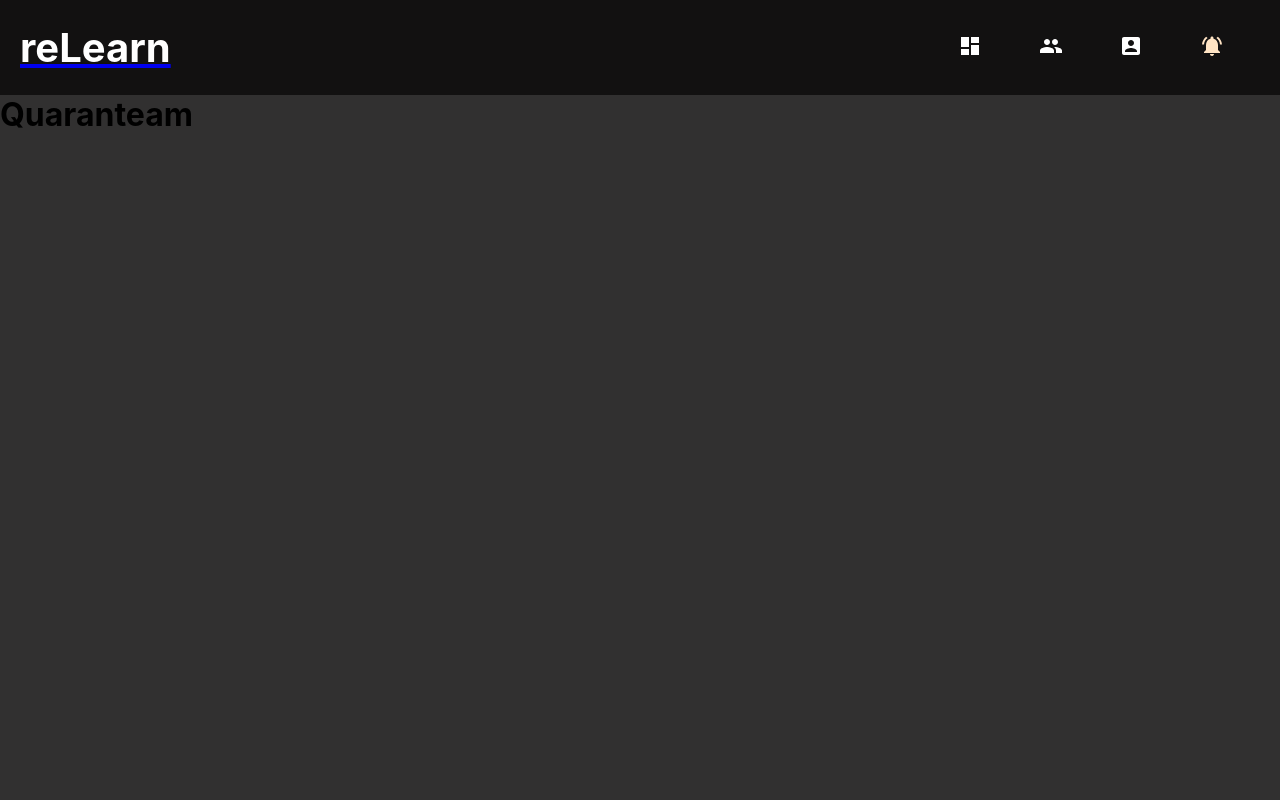
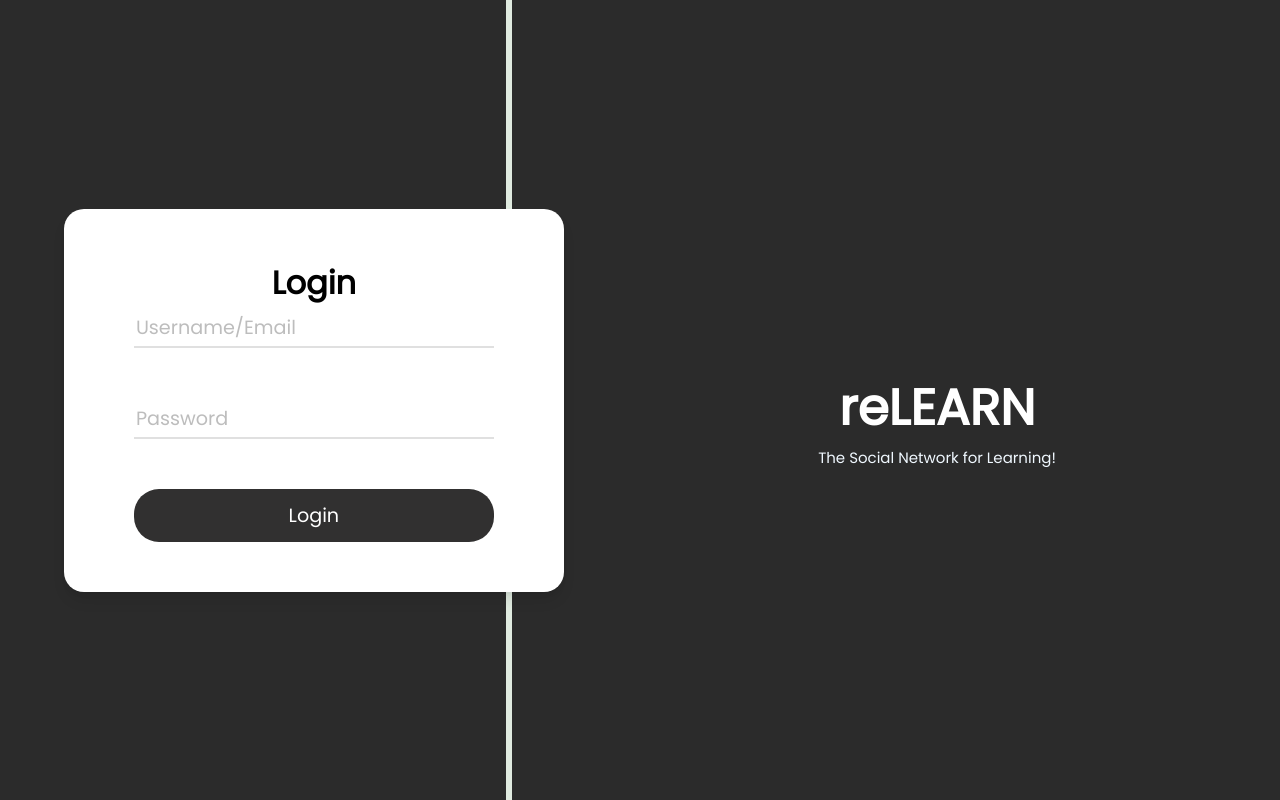
Before and after one commit to RIT3shSapata/Ingenius-2020, a React (Create React App) app: page /login in a window 1280 px wide. Built offline with nearby package versions, Linux system fonts and the light colour scheme.

Commit message:
Login page added

```diff
--- a/src/App.js
+++ b/src/App.js
@@ -2,6 +2,7 @@ import Navbar from './Components/Navbar';
 import { BrowserRouter as Router, Switch, Route, Link } from 'react-router-dom';
 import Profile from './Components/Profile';
 import Home from './Components/Home';
+import Login from './Components/Login';
 
 function App() {
   return (
@@ -10,6 +11,9 @@ function App() {
         <Switch>
           <Route path='/home'>
             <Home />
+          </Route>
+          <Route path='/login'>
+            <Login />
           </Route>
           <Route path='/profile'>
             <Navbar />
--- /dev/null
+++ b/src/Components/Login.css
@@ -0,0 +1,140 @@
+@import url('https://fonts.googleapis.com/css2?family=Poppins&display=swap');
+
+* {
+  margin: 0;
+  padding: 0;
+  box-sizing: border-box;
+  font-family: 'Poppins', sans-serif;
+}
+.Login {
+  background-color: #2b2b2b;
+  width: 100%;
+  min-height: 100vh;
+
+  display: flex;
+  align-items: center;
+  justify-content: center;
+}
+
+button,
+input {
+  border: none;
+  outline: none;
+}
+.side {
+  position: relative;
+  left: 550px;
+}
+#text {
+  font-size: 15px;
+  color: white;
+  position: relative;
+  left: 550px;
+}
+.vl {
+  border-left: 6px solid rgb(224, 235, 224);
+  height: 100vh;
+}
+#header {
+  font-size: 50px;
+  color: white;
+  right: 40px;
+}
+.signup {
+  background-color: white;
+  width: 100%;
+  max-width: 500px;
+  padding: 50px 70px;
+  display: flex;
+  flex-direction: column;
+  justify-content: center;
+
+  border-radius: 20px;
+  box-shadow: 0 10px 15px -3px rgba(0, 0, 0, 0.1),
+    0 4px 6px -2px rgba(0, 0, 0, 0.05);
+}
+
+h1 {
+  text-align: center;
+  color: black;
+}
+h2 {
+  text-align: center;
+  font-size: 1.2rem;
+  font-weight: lighter;
+
+  margin-bottom: 40px;
+}
+
+h2 span {
+  text-decoration: underline;
+  cursor: pointer;
+  color: #a4243b;
+}
+
+/*  Field */
+.signup__field {
+  display: flex;
+  flex-direction: column;
+  width: 100%;
+  position: relative;
+  margin-bottom: 50px;
+}
+
+.signup__field:before {
+  content: '';
+  display: inline-block;
+  position: absolute;
+  width: 0px;
+  height: 2px;
+  background: #1b1b1b;
+  bottom: 0;
+  left: 50%;
+  transform: translateX(-50%);
+  transition: all 0.4s ease;
+}
+
+.signup__field:hover:before {
+  width: 100%;
+}
+
+/*  Input */
+.signup__input {
+  width: 100%;
+  height: 100%;
+  font-size: 1.2rem;
+  padding: 10px 2px 0;
+  border-bottom: 2px solid #e0e0e0;
+}
+
+/*  Label */
+.signup__label {
+  color: #bdbdbd;
+  position: absolute;
+  top: 50%;
+  transform: translateY(-50%);
+  left: 2px;
+  font-size: 1.2rem;
+  transition: all 0.3s ease;
+}
+
+.signup__input:focus + .signup__label,
+.signup__input:valid + .signup__label {
+  top: 0;
+  font-size: 1rem;
+  background-color: white;
+}
+
+/*  Button */
+button {
+  background: #313030;
+  color: white;
+  padding: 12px 0;
+  font-size: 1.2rem;
+  border-radius: 25px;
+  cursor: pointer;
+}
+
+button:hover {
+  background: #444343;
+}
--- /dev/null
+++ b/src/Components/Login.js
@@ -0,0 +1,52 @@
+import React from 'react';
+import './Login.css';
+
+function Login() {
+  return (
+    <div className='Login'>
+      <div className='side'>
+        <h1 id='header'>reLEARN</h1>
+        <p style={{ color: 'aliceblue', fontSize: '15px' }}>
+          The Social Network for Learning!
+        </p>
+      </div>
+      <div className='vl'></div>
+      <div
+        className='account'
+        style={{ position: 'relative', textAlign: 'left', right: '35%' }}>
+        <form className='signup' onsubmit='return false' autocomplete='off'>
+          <h1>Login</h1>
+          <div class='signup__field'>
+            <input
+              className='signup__input'
+              type='text'
+              name='username'
+              id='username'
+              required
+            />
+            <label className='signup__label' for='username'>
+              Username/Email
+            </label>
+          </div>
+
+          <div className='signup__field'>
+            <input
+              className='signup__input'
+              type='password'
+              name='password'
+              id='password'
+              required
+            />
+            <label className='signup__label' for='password'>
+              Password
+            </label>
+          </div>
+
+          <button>Login</button>
+        </form>
+      </div>
+    </div>
+  );
+}
+
+export default Login;
```
